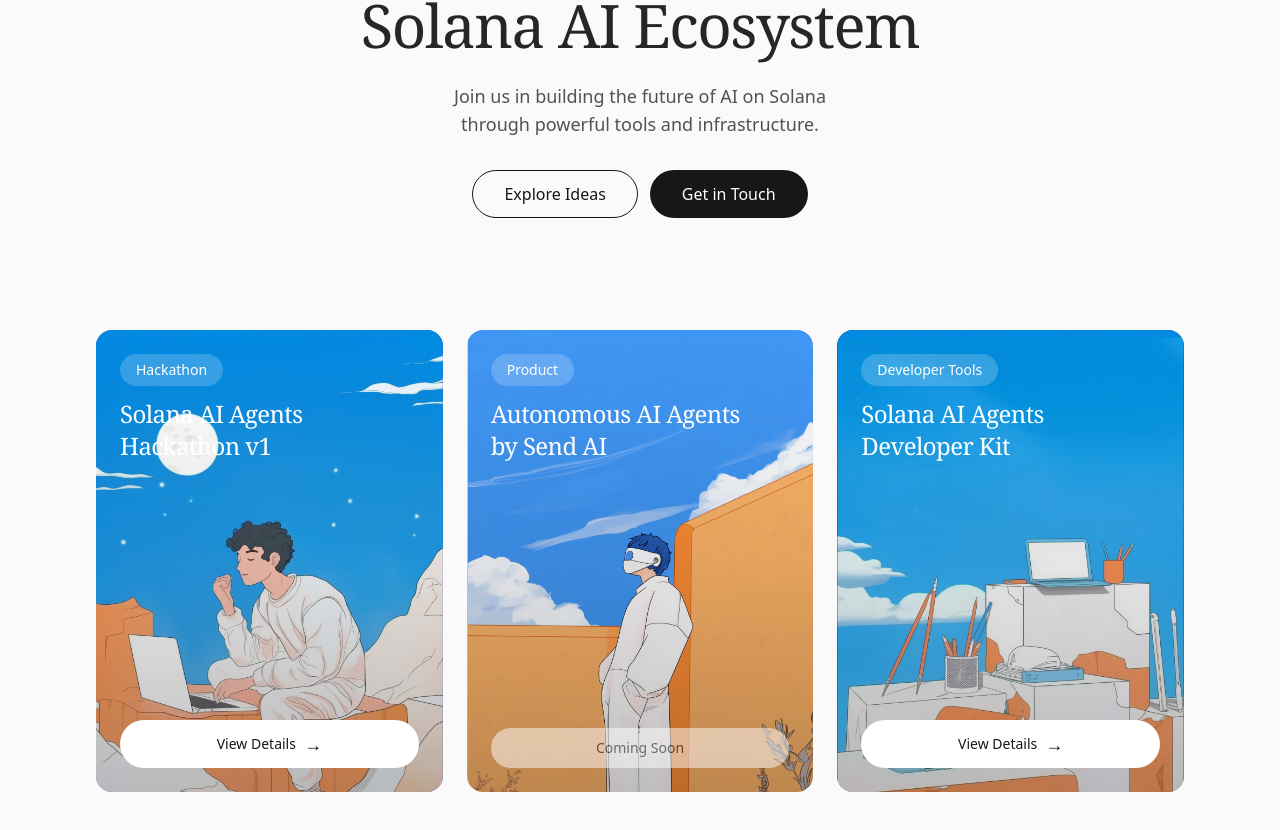
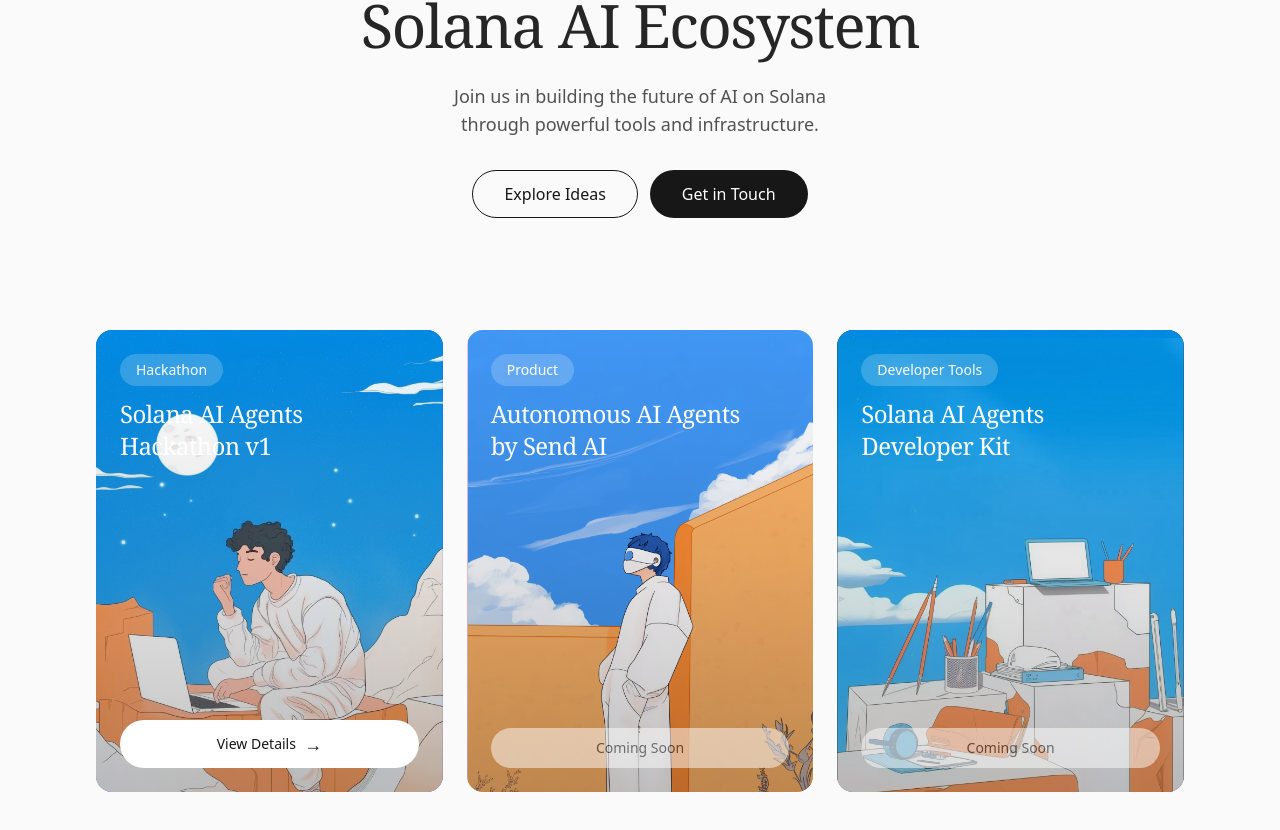
Before and after one commit to sendaifun/request-for-agents, a Next.js app: page / in a window 1280 px wide. Shown: the part 306-1136 px from the top of the page. Built offline with nearby package versions, Linux system fonts and the light colour scheme.

Commit message:
Fix: Agent kit Coming soon

```diff
--- a/app/page.tsx
+++ b/app/page.tsx
@@ -113,9 +113,11 @@
       category: 'Developer Tools',
       gradient: 'bg-neutral-700',
       image: '/images/illustration3.png',
-      buttonText: 'View Details',
-      disabled: false,
-      link: 'https://solanaagentkit.xyz',
+      // buttonText: 'View Details',
+      buttonText: 'Coming Soon',
+      disabled: true,
+      // link: 'https://solanaagentkit.xyz',
+      link: null,
     },
   ];
 
```
